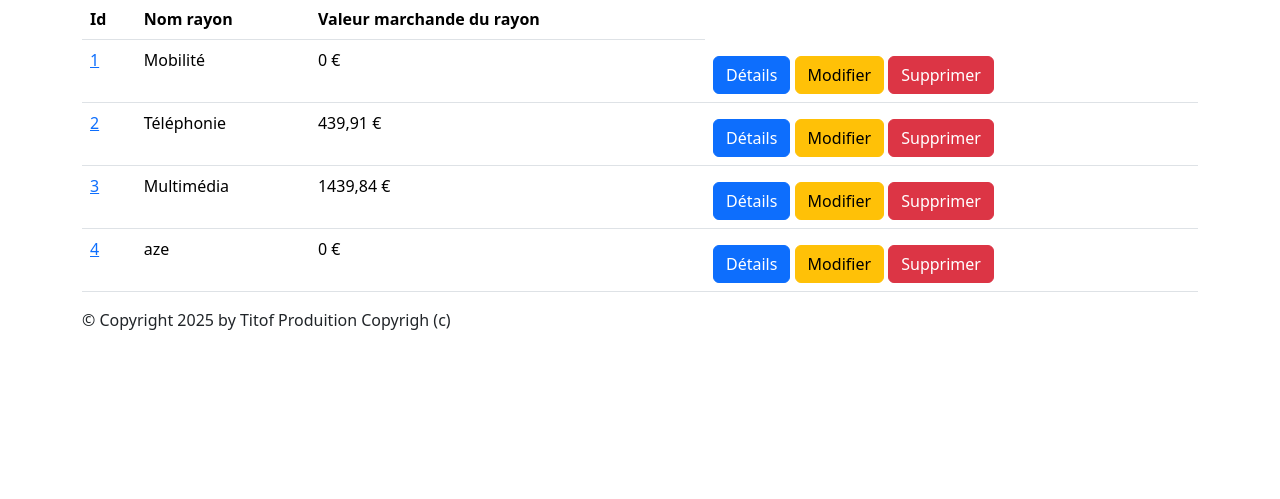
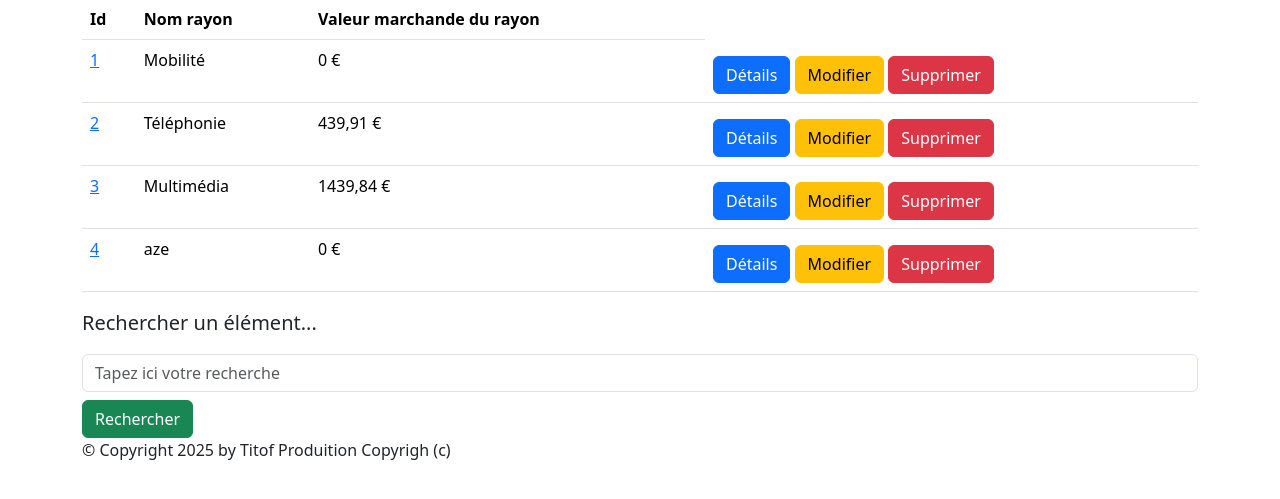
Before and after one commit to valentin-hun/prog_avancee_td, a Django app: page /monApp/rayons/ in a window 1280 px wide. Shown: the part 169-668 px from the top of the page. Run offline with Django 5.2, Linux system fonts and the light colour scheme; data comes from the database, SQL or seed files in the repository; both versions use the stored data as it was after the commit; some libraries are stand-ins or nearby versions.

Commit message:
ajout filtre rayons catégories statuts

```diff
--- a/monApp/templates/monApp/list_categories.html
+++ b/monApp/templates/monApp/list_categories.html
@@ -27,4 +27,10 @@
             {% endfor %}
         </tbody>
     </table>
+            <!-- Barre de recherche -->
+    <p class="lead mb-3 ml-0">Rechercher un élément...</p>
+    <form method="GET" action="">
+        <input class="form-control" type="text" name="search" placeholder="Tapez ici votre recherche" value="{{ request.GET.search }}">
+        <button type="submit" class="btn btn-success mt-2">Rechercher</button>
+    </form>
 {% endblock %}
--- a/monApp/templates/monApp/list_produits.html
+++ b/monApp/templates/monApp/list_produits.html
@@ -43,4 +43,10 @@
         {% endif %}
         produits préférés.
     </p>
+        <!-- Barre de recherche -->
+    <p class="lead mb-3 ml-0">Rechercher un élément...</p>
+    <form method="GET" action="">
+        <input class="form-control" type="text" name="search" placeholder="Tapez ici votre recherche" value="{{ request.GET.search }}">
+        <button type="submit" class="btn btn-success mt-2">Rechercher</button>
+    </form>
 {% endblock %}
--- a/monApp/templates/monApp/list_rayons.html
+++ b/monApp/templates/monApp/list_rayons.html
@@ -27,4 +27,10 @@
             {% endfor %}
         </tbody>
     </table>
+            <!-- Barre de recherche -->
+    <p class="lead mb-3 ml-0">Rechercher un élément...</p>
+    <form method="GET" action="">
+        <input class="form-control" type="text" name="search" placeholder="Tapez ici votre recherche" value="{{ request.GET.search }}">
+        <button type="submit" class="btn btn-success mt-2">Rechercher</button>
+    </form>
 {% endblock %}
--- a/monApp/templates/monApp/list_statuts.html
+++ b/monApp/templates/monApp/list_statuts.html
@@ -27,4 +27,10 @@
             {% endfor %}
         </tbody>
     </table>
+            <!-- Barre de recherche -->
+    <p class="lead mb-3 ml-0">Rechercher un élément...</p>
+    <form method="GET" action="">
+        <input class="form-control" type="text" name="search" placeholder="Tapez ici votre recherche" value="{{ request.GET.search }}">
+        <button type="submit" class="btn btn-success mt-2">Rechercher</button>
+    </form>
 {% endblock %}
--- a/monApp/views.py
+++ b/monApp/views.py
@@ -64,6 +64,9 @@ class ProduitListView(ListView):
     context_object_name = "prdts"
 
     def get_queryset(self):
+        query = self.request.GET.get('search')
+        if query:
+            return Produit.objects.filter(intituleProd__icontains=query).select_related('categorie').select_related('status')
         return Produit.objects.select_related('categorie').select_related('status')
 
     def get_context_data(self, **kwargs):
@@ -139,7 +142,9 @@ class CategorieListView(ListView):
     context_object_name = "cats"
 
     def get_queryset(self):
-        # Annoter chaque catégorie avec le nombre de produits liés
+        query = self.request.GET.get('search')
+        if query:
+            return Categorie.objects.filter(nomCat__icontains=query).annotate(nb_produits=Count('produits_categorie'))
         return Categorie.objects.annotate(nb_produits=Count('produits_categorie'))
 
     def get_context_data(self, **kwargs):
@@ -204,6 +209,9 @@ class StatutListView(ListView):
     context_object_name = "stats"
 
     def get_queryset(self):
+        query = self.request.GET.get('search')
+        if query:
+            return Statut.objects.filter(libelleStatus__icontains=query).annotate(nb_produits=Count('produits_status'))
         return Statut.objects.annotate(nb_produits=Count('produits_status'))
 
     def get_context_data(self, **kwargs):
@@ -267,6 +275,9 @@ class RayonListView(ListView):
     context_object_name = "rayons"
 
     def get_queryset(self):
+        query = self.request.GET.get('search')
+        if query:
+            return Rayon.objects.filter(nomRayon__icontains=query).prefetch_related(Prefetch("contenir_rayon", queryset=Contenir.objects.select_related("produit")))
         # Précharge tous les "contenir" de chaque rayon,
         # et en même temps le produit de chaque contenir
         return Rayon.objects.prefetch_related(Prefetch("contenir_rayon", queryset=Contenir.objects.select_related("produit")))
```
Also changed, not shown: db.sqlite3.
